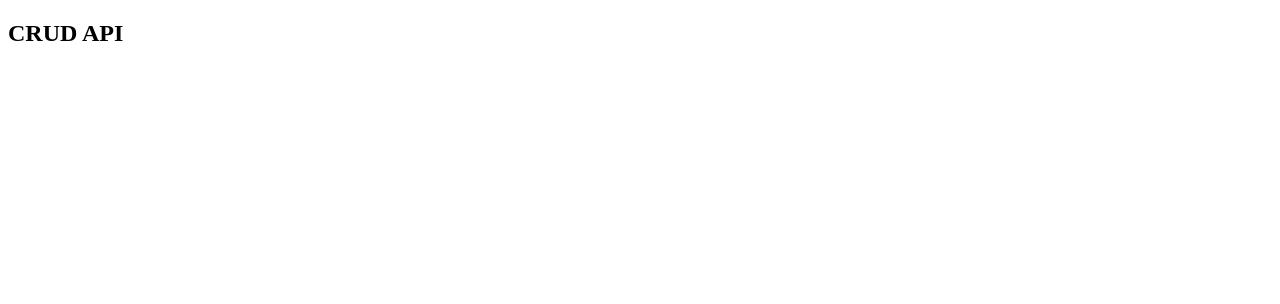
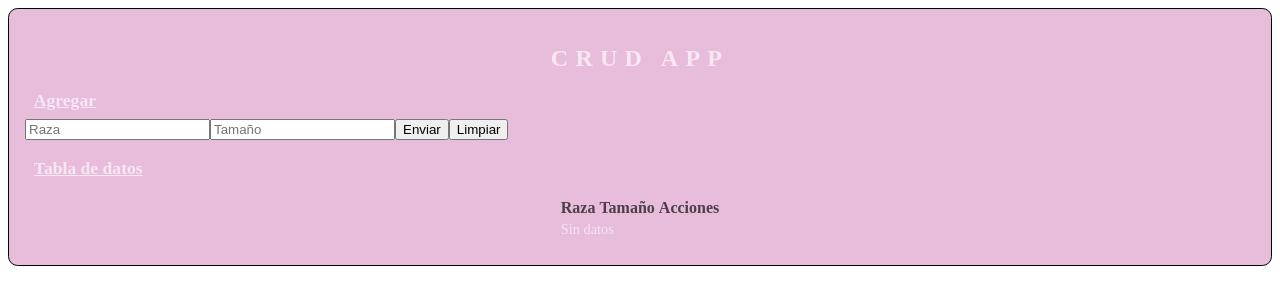
Before and after one commit to GastonSKL/react-crud-proyect, a React (Vite) app: page / in a window 1280 px wide. Shown: the top 304 px of the page. Built offline with nearby package versions, Linux system fonts and the light colour scheme.

Commit message:
Componentes
Se agregan componentes para cumplir con las funcionalidades del proyecto

```diff
--- a/src/Components/CrudApi.jsx
+++ b/src/Components/CrudApi.jsx
@@ -1,4 +1,7 @@
 import React, { useState } from "react";
+import { CrudForm } from "./CrudForm";
+import { CrudTable } from "./CrudTable";
+import './CurdApp.css'
 
 export const CrudApi = () => {
   const [db, setDb] = useState([]);
@@ -6,31 +9,37 @@ export const CrudApi = () => {
 
   const createData = (info) => {
     info.id = Date.now();
+    console.log(info);
     setDb([...db, info]);
   };
 
   const updateData = (info) => {
-    let newData = db.map((el) => (el.id === info.id ? info : el));
+    let newData = db.map(el=> el.id === info.id ? info : el);
     setDb(newData);
   };
 
   const deleteData = (id) => {
-    let isDelete = window.confirm('Are you sure you want to delete?');
-    if (!isDelete) {
-      return;
+    let isDelete = window.confirm('¿Realmente desea eliminar la entrada?');
+
+    if(isDelete){
+        let newData = db.filter(el => el.id != id) ;
+        setDb(newData)
     }else{
-        let newData = db.filter((el)=> el.id !== id);
-        setDb(newData);
+        return
     }
-  }
+  };
 
   return (
-    <div>
-      <h2>CRUD API </h2>
-      <article>
-        <form></form>
-        <table></table>
-      </article>
+    <div className="app__container">
+      <h2 className="app__title">CRUD APP</h2>
+      <CrudForm
+        createData={createData}
+        updateData={updateData}
+        dataEdit={dataEdit}
+        setDataEdit={setDataEdit}
+      />
+
+      <CrudTable data={db} deleteData={deleteData} setDataEdit={setDataEdit} />
     </div>
   );
 };
--- /dev/null
+++ b/src/Components/CrudForm.css
@@ -0,0 +1,11 @@
+h3{
+    color: rgba(255, 255, 255, 0.644);
+    margin-bottom: .5em;
+    padding-left: .5em;
+    font-size: 1.1em;
+    text-decoration: underline;
+}
+
+form{
+    margin-bottom: 1em;
+}
--- /dev/null
+++ b/src/Components/CrudForm.jsx
@@ -0,0 +1,68 @@
+import React, { useEffect, useState } from 'react'
+import './CrudForm.css'
+
+const initialForm = {
+    id: "",
+    name: "",
+    size: ""
+}
+
+export const CrudForm = ({createData, updateData, dataEdit, setDataEdit}) => {
+
+    const [form, setForm] = useState(initialForm)
+    useEffect(()=>{
+        if(dataEdit){
+            setForm(dataEdit)
+        }else{
+            setForm(initialForm)
+        }
+    },[dataEdit])
+
+    const handleChange = (e) =>{
+        setForm
+        ({
+            ...form,
+            [e.target.name]: e.target.value
+        })
+    }
+
+    const handleSubmit = (e) =>{
+        e.preventDefault();
+
+        if(!form.name || !form.tamaño){
+            alert("Datos incompletos!");
+            return;
+        }
+
+        if(form.id === null){
+            createData(form)
+        }else{
+            updateData(form)
+        }
+
+        handleReset();
+
+    }
+
+    const handleReset = (e) =>{
+        setForm(initialForm);
+        setDataEdit(null);
+    }
+
+    return (
+    <div>
+        <h3>{dataEdit ? "Editar" : "Agregar"}</h3>
+        <form onSubmit={handleSubmit}>
+
+            <input type="text" name='name' placeholder='Raza' onChange={handleChange} value={form.name}/>
+
+            <input type="text" name='tamaño' placeholder='Tamaño' onChange={handleChange} value={form.tamaño}/>
+
+            <input type='submit' value='Enviar'/>
+
+            <input type='reset' value='Limpiar' onReset={handleReset }/>
+
+        </form>
+    </div>
+  )
+}
--- /dev/null
+++ b/src/Components/CrudTable.css
@@ -0,0 +1,9 @@
+.table{
+    padding: .5em;
+    margin: auto;
+}
+
+.table__head{
+    color: rgba(0, 0, 0, 0.671);
+
+}
--- /dev/null
+++ b/src/Components/CrudTable.jsx
@@ -0,0 +1,36 @@
+import React from "react";
+import { CrudTableBody } from "./CrudTableBody";
+import './CrudTable.css'
+
+export const CrudTable = ({ data, deleteData, setDataEdit }) => {
+  return (
+    <div>
+      <h3>Tabla de datos</h3>
+      <table className="table">
+        <thead className="table__head">
+          <tr>
+            <th>Raza</th>
+            <th>Tamaño</th>
+            <th>Acciones</th>
+          </tr>
+        </thead>
+        <tbody>
+          {data.length === 0 ? (
+            <tr>
+              <td colSpan="3">Sin datos</td>
+            </tr>
+          ) : (
+            data.map((el) => (
+              <CrudTableBody
+                setDataEdit={setDataEdit}
+                deleteData={deleteData}
+                key={el.id}
+                el={el}
+              />
+            ))
+          )}
+        </tbody>
+      </table>
+    </div>
+  );
+};
--- /dev/null
+++ b/src/Components/CrudTableBody.css
@@ -0,0 +1,5 @@
+td{
+    font-size: .9em;
+    color: rgba(255, 255, 255, 0.603);
+
+}
--- /dev/null
+++ b/src/Components/CrudTableBody.jsx
@@ -0,0 +1,15 @@
+import React from "react";
+import './CrudTableBody.css'
+export const CrudTableBody = ({ el, setDataEdit, deleteData }) => {
+  let {raza, tamaño, id} = el;
+    return (
+    <tr>
+      <td>{raza}</td>
+      <td>{tamaño}</td>
+      <td>
+        <button onClick={()=> setDataEdit(el)}>Editar</button>
+        <button onClick={()=> deleteData(id)}>Eliminar</button>
+      </td>
+    </tr>
+  );
+};
--- /dev/null
+++ b/src/Components/CurdApp.css
@@ -0,0 +1,14 @@
+.app__container{
+    border: 1px solid black;
+    background-color: #bd429859;
+    border-radius: .6em;
+    padding: 1em;
+}
+
+.app__title{
+    text-align: center;
+    margin-bottom: .5em;
+    font-weight: 800;
+    letter-spacing: .3em;
+    color: rgba(255, 255, 255, 0.63);
+}
```
Also changed, not shown: src/App.jsx (+5 -6 lines).
